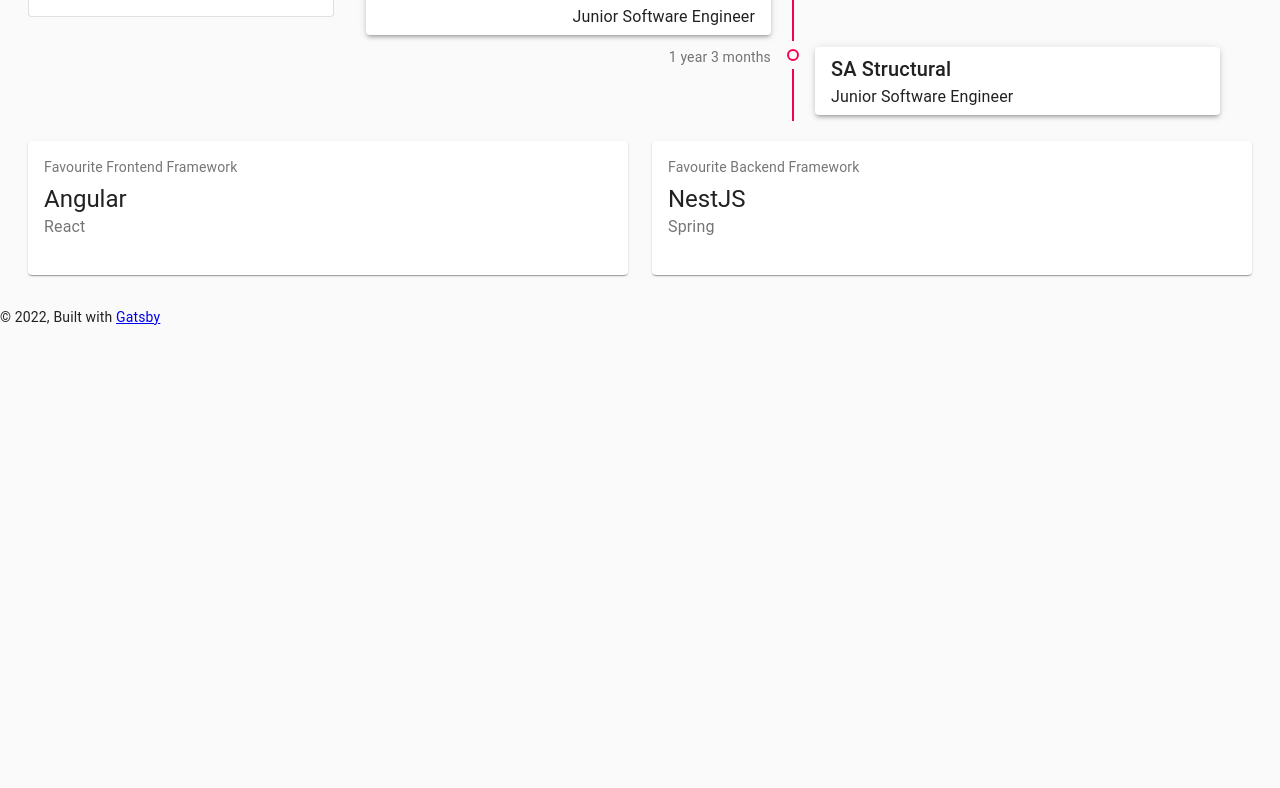
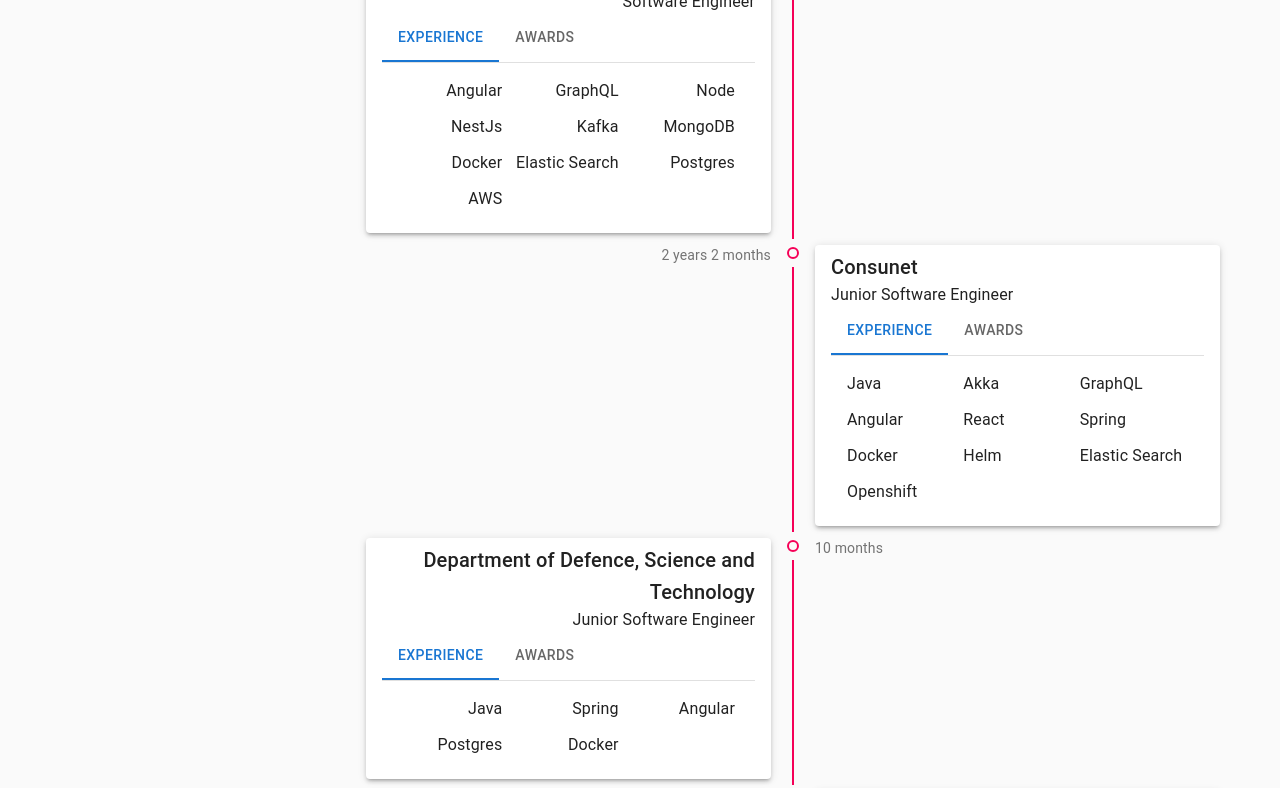
Before and after one commit to EzyBakeOven/ezybakeoven.github.io, a Gatsby site: page / in a window 1280 px wide. Shown: the part 599-1387 px from the top of the page. Before the commit the page ends 926 px from the top, so only its background shows below. Built offline with nearby package versions, Linux system fonts and the light colour scheme; Gatsby itself is replaced by a stand-in of ours.

Commit message:
feat: experience and award cards

```diff
--- a/package.json
+++ b/package.json
@@ -11,6 +11,7 @@
     "@material-ui/icons": "^4.11.2",
     "@material-ui/lab": "^4.0.0-alpha.57",
     "@mui/material": "^5.9.0",
+    "@mui/icons-material": "^5.8.4",
     "fontsource-roboto": "^4.0.0",
     "gatsby": "^4.18.2",
     "gatsby-cli": "^4.18.1",
--- /dev/null
+++ b/src/components/career-timeline/career-award-card.jsx
@@ -0,0 +1,34 @@
+import * as React from 'react';
+import Card from '@mui/material/Card';
+import CardHeader from '@mui/material/CardHeader';
+import CardMedia from '@mui/material/CardMedia';
+import CardContent from '@mui/material/CardContent';
+import CardActions from '@mui/material/CardActions';
+import IconButton from '@mui/material/IconButton';
+import Typography from '@mui/material/Typography';
+import FavoriteIcon from '@mui/icons-material/Favorite';
+import ShareIcon from '@mui/icons-material/Share';
+
+export default function AwardCard(award) {
+  console.log(award)
+  return (
+    <Card sx={{ maxWidth: 345 }}>
+      {/* <CardMedia
+        component="img"
+        height="194"
+        image="/static/images/cards/paella.jpg"
+        alt="Paella dish"
+      /> */}
+      <CardContent>
+        <Typography variant="body2" color="text.secondary">
+          {award.award[0]}
+        </Typography>
+      </CardContent>
+      <CardActions disableSpacing>
+        <IconButton aria-label="add to favorites">
+          <FavoriteIcon />
+        </IconButton>
+      </CardActions>
+    </Card>
+  );
+}
--- a/src/components/career-timeline/career-experience-card.js
+++ b/src/components/career-timeline/career-experience-card.js
@@ -1,50 +1,17 @@
 import * as React from 'react';
-import Box from '@mui/material/Box';
-import Card from '@mui/material/Card';
-import CardContent from '@mui/material/CardContent';
-import List from '@mui/material/List';
-import ListItem from '@mui/material/ListItem';
-import ListItemText from '@mui/material/ListItemText';
+import Grid from '@mui/material/Grid';
 import Typography from '@mui/material/Typography';
 
-export default function OutlinedCard(career) {
-    const listItemStyle = {
-        position: 'relative',
-        float: 'left',
-        margin: '10px'
-      };
-
+export default function OutlinedCard(experience) {
   return (
-    <Box sx={{ maxWidth: 275 }}>
-      <Card variant="outlined">
-      <CardContent>
-      <Typography sx={{ fontSize: 14 }} color="text.secondary" gutterBottom>
-        Experience
-      </Typography>
-      <Typography variant="h5" component="div">
-      <List>
-      {career.career.experience.map(experienceItem => {
+      <Grid container spacing={1}>
+      {experience.experience.map(experienceItem => {
             return (
-                <ListItem disablePadding>
-                  <ListItemText style={listItemStyle}>
-                      {experienceItem}
-                  </ListItemText>
-              </ListItem>
+              <Grid item xs={4}>
+              <Typography>{experienceItem}</Typography>
+            </Grid>
             )
         })}
-        </List>
-    </Typography>
-      <Typography sx={{ mb: 1.5 }} color="text.secondary">
-        adjective
-      </Typography>
-      <Typography variant="body2">
-        well meaning and kindly.
-        <br />
-        {'"a benevolent smile"'}
-      </Typography>
-    </CardContent>
-      </Card>
-
-    </Box>
+        </Grid>
   );
 }
--- /dev/null
+++ b/src/components/career-timeline/career-tabs.jsx
@@ -0,0 +1,66 @@
+import * as React from 'react';
+import PropTypes from 'prop-types';
+import Tabs from '@mui/material/Tabs';
+import Tab from '@mui/material/Tab';
+import Typography from '@mui/material/Typography';
+import Box from '@mui/material/Box';
+import OutlinedCard from './career-experience-card';
+import AwardCard from './career-award-card';
+
+function TabPanel(props) {
+  const { children, value, index, ...other } = props;
+
+  return (
+    <div
+      role="tabpanel"
+      hidden={value !== index}
+      id={`simple-tabpanel-${index}`}
+      aria-labelledby={`simple-tab-${index}`}
+      {...other}
+    >
+      {value === index && (
+        <Box sx={{ p: 2 }}>
+          <Typography>{children}</Typography>
+        </Box>
+      )}
+    </div>
+  );
+}
+
+TabPanel.propTypes = {
+  children: PropTypes.node,
+  index: PropTypes.number.isRequired,
+  value: PropTypes.number.isRequired,
+};
+
+function a11yProps(index) {
+  return {
+    id: `simple-tab-${index}`,
+    'aria-controls': `simple-tabpanel-${index}`,
+  };
+}
+export default function CareerTabs(career) {
+  const [value, setValue] = React.useState(0);
+
+  const handleChange = (event, newValue) => {
+    setValue(newValue);
+  };
+
+  return (
+    <Box sx={{ width: '100%' }}>
+      <Box sx={{ borderBottom: 1, borderColor: 'divider' }}>
+        <Tabs textColor="primary" indicatorColor="primary" value={value} onChange={handleChange} aria-label="basic tabs example">
+          <Tab label="Experience" {...a11yProps(0)} />
+          <Tab label="Awards" {...a11yProps(1)} />
+        </Tabs>
+      </Box>
+      <TabPanel value={value} index={0}>
+        <OutlinedCard experience={career.career.experience}></OutlinedCard>
+      </TabPanel>
+      <TabPanel value={value} index={1}>
+      {career.career.awards[0]}
+        {/* <AwardCard award={career.career.awards}></AwardCard> */}
+      </TabPanel>
+    </Box>
+  );
+}
--- a/src/components/career-timeline/career-timeline.js
+++ b/src/components/career-timeline/career-timeline.js
@@ -10,7 +10,7 @@
 import Paper from '@material-ui/core/Paper';
 import Typography from '@material-ui/core/Typography';
 import CareerHistory from '../../data/career-history.json';
-import OutlinedCard from './career-experience-card';
+import CareerTabs from './career-tabs';
 
 const useStyles = makeStyles((theme) => ({
   paper: {
@@ -37,17 +37,16 @@
           <TimelineConnector className={classes.secondaryTail} />
         </TimelineSeparator>
         <TimelineContent>
-          <Paper elevation={3} className={classes.paper}>
+        <Paper elevation={3} className={classes.paper}>
             <Typography variant="h6" component="h1">
               { career.organisationName }
             </Typography>
             <Typography>{ career.role }</Typography>
-            {/* <OutlinedCard career={career}></OutlinedCard> */}
+            <CareerTabs career={career}></CareerTabs>
           </Paper>
         </TimelineContent>
-      </TimelineItem>)
-
-      })}
+      </TimelineItem>
+      )})}
     </Timeline>
   );
 }
--- a/src/components/particle-header/header.js
+++ b/src/components/particle-header/header.js
@@ -13,7 +13,9 @@
   };
 
   const particlesLoaded = (container) => {
-    console.log(container);
+    container.canvas.element.style.position="none"
+
+    console.log(container.canvas.element.style.position)
   };
   return (
     <header
@@ -73,6 +75,7 @@
             enable: true,
           },
           move: {
+            decay: 0.01,
             direction: "none",
             enable: true,
             outModes: {
--- a/src/components/portrait/profile-pic.js
+++ b/src/components/portrait/profile-pic.js
@@ -32,7 +32,7 @@
 
   return <Img
     style={{
-      borderRadius: '80%',
+      borderRadius: '85%',
       border: '#1e1e1e .3em solid',
       width: '30vh',
       position: 'absolute',
--- a/src/data/career-history.json
+++ b/src/data/career-history.json
@@ -7,7 +7,7 @@
             "Kotlin",
             "Java",
             "Akka",
-            "PhP",
+            "PHP",
             "React",
             "MySQL",
             "Docker",
@@ -16,7 +16,7 @@
     },
     {
         "organisationName": "Qinetiq",
-        "duration": "8 months",
+        "duration": "9 months",
         "role": "Software Engineer",
         "awards": [
             "Received Merit Award and bonus for excellence in customer relations."
@@ -36,7 +36,7 @@
     },
     {
         "organisationName": "Consunet",
-        "duration": "2 years",
+        "duration": "2 years 2 months",
         "role": "Junior Software Engineer",
         "awards": [
             "Thank you letter from Joint and Operations Analysis Division."
@@ -45,6 +45,8 @@
             "Java",
             "Akka",
             "GraphQL",
+            "Angular",
+            "React",
             "Spring",
             "Docker",
             "Helm",
--- a/src/pages/index.js
+++ b/src/pages/index.js
@@ -21,7 +21,7 @@
       <SEO title="Home" />
       <ProfilePic />
       <div className={classes.root}>
-        <Grid container justify="center" alignItems="center">
+        <Grid container>
           <Grid item xs={12} sm={12} md={3}>
             <OutlinedCard></OutlinedCard>
           </Grid>
@@ -30,7 +30,7 @@
           </Grid>
         </Grid>
 
-        <Grid container justify="center" alignItems="center" spacing="3">
+        <Grid container justify="center" alignItems="center" spacing={3}>
           <Grid item xs={6} sm={6} md={6}>
             <PreferenceCard framework="Frontend" primary="Angular" secondary="React"></PreferenceCard>
           </Grid>
```
Also changed, not shown: 1 other file.
